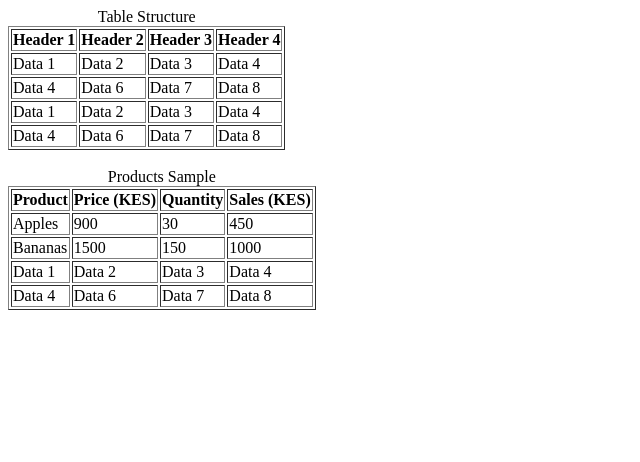
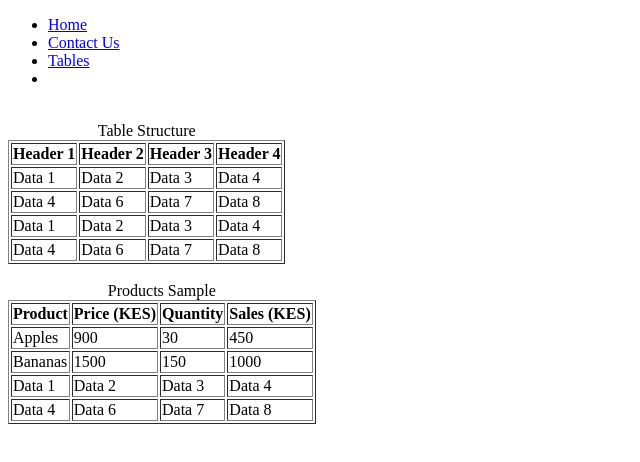
Before and after one commit to ezekielkibiego/html002, a plain HTML site: page tables.html in a window 1280 px wide. Shown: the whole page, without its empty margins (0-640 px from the left). Drawn offline with Linux system fonts and the light colour scheme.

Commit message:
add tables

```diff
--- a/tables.html
+++ b/tables.html
@@ -6,6 +6,18 @@
     <title>Learning tables</title>
 </head>
 <body>
+    <header>
+        <nav>
+            <ul>
+                <li><a href="/index.html">Home</a></li>
+                <li><a href="/contact.html">Contact Us</a></li>
+                <li><a href="/tables.html">Tables</a></li>
+                <li></li>
+            </ul>
+        </nav>
+
+    </header>
+    <br>
     <table border="1">
         <caption>Table Structure</caption>
         <thead >
```
Also changed, not shown: contact.html (+11 -0 lines), index.html (+10 -1 lines).
